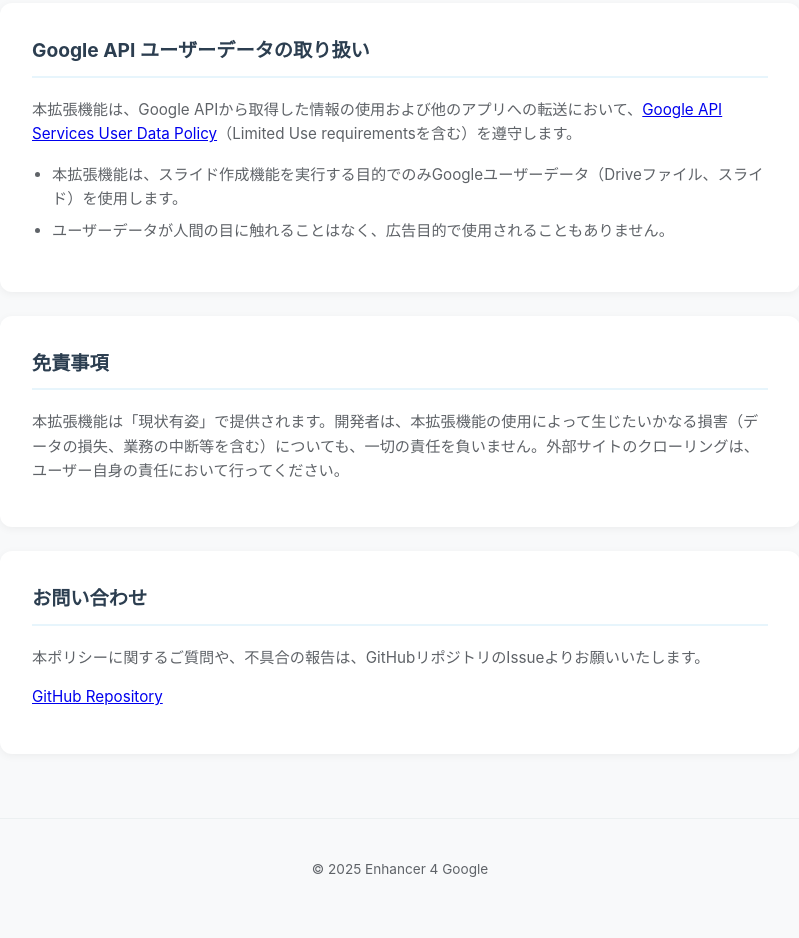
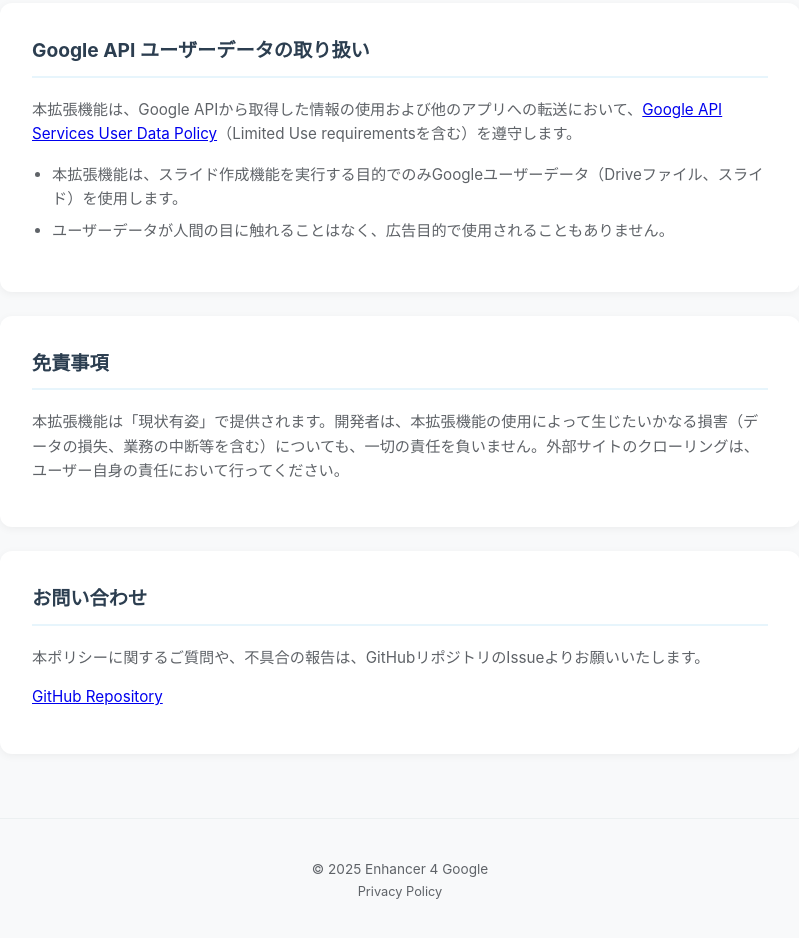
Before and after one commit to kotakahashi-4u/Enhancer4Google, a browser extension: page index.html in a window 1280 px wide. Shown: the part 1540-2478 px from the top of the page, without its empty margins (240-1039 px from the left). Drawn offline with Linux system fonts and the light colour scheme.

Commit message:
Update index.html

```diff
--- a/index.html
+++ b/index.html
@@ -237,7 +237,9 @@
   <footer class="footer">
     <div class="container">
       &copy; <span id="copyright-year"></span> Enhancer 4 Google
-    </div>
+      <br>
+      <a href="https://kotakahashi-4u.github.io/Enhancer4Google/index.html" style="color: inherit; text-decoration: none; font-size: 0.8rem;">Privacy Policy</a>
+      </div>
   </footer>
 
   <script>
```
